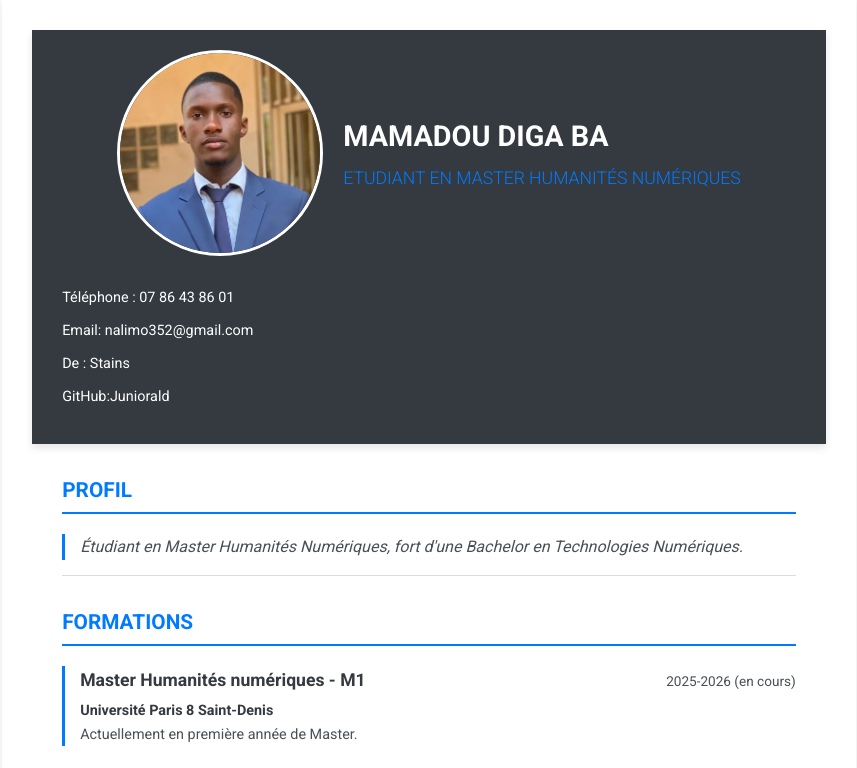
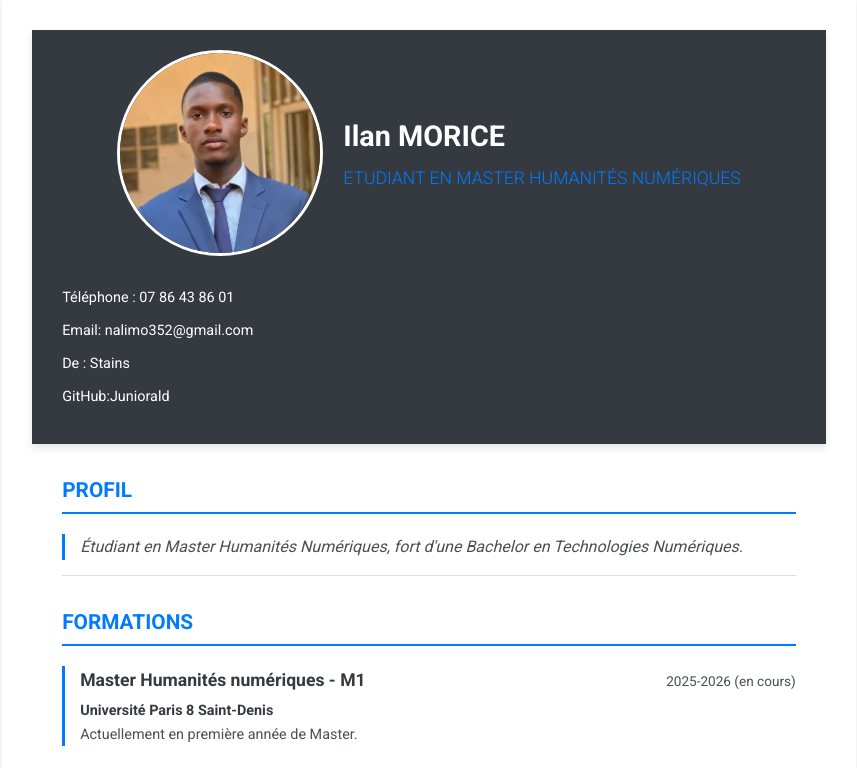
Before and after one commit to nali-333/cv, a plain HTML site: page index.html in a window 1280 px wide. Shown: the top 768 px of the page, without its empty margins (211-1068 px from the left). Drawn offline with Linux system fonts and the light colour scheme.

Commit message:
Update index.html

```diff
--- a/index.html
+++ b/index.html
@@ -169,7 +169,7 @@
                     <img src="PHOTO CV-35x45.jpg" alt="Photo de profil de Mamadou Diga Ba">
                 </div>
                 <div class="profile-text">
-                    <h1>MAMADOU DIGA BA</h1>
+                    <h1>Ilan MORICE</h1>
                     <h2>  Etudiant en Master Humanités Numériques </h2>
                 </div>
             </div>
```
